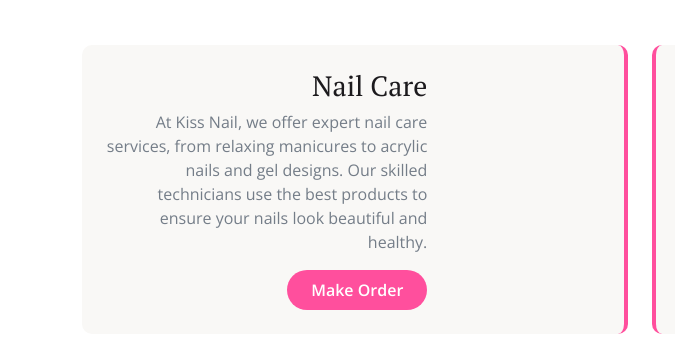
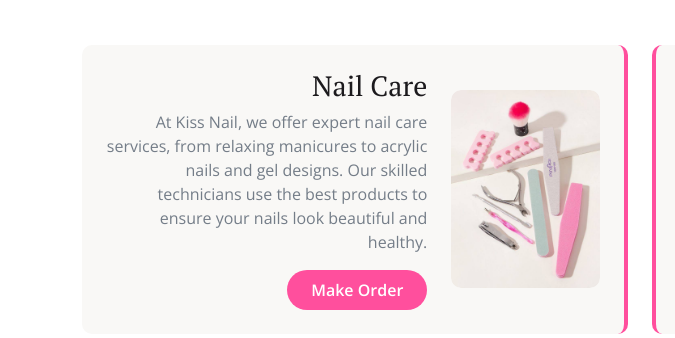
Before and after one commit to sovortey514/Kiss-Nail, a plain HTML site: page index.html in a window 1280 px wide. Shown: the part 1351-1689 px from the top of the page, 0-675 px from the left. Drawn offline with nearby package versions, Linux system fonts and the light colour scheme.

Commit message:
Update image

```diff
--- a/index.html
+++ b/index.html
@@ -195,7 +195,7 @@
                             </div>
                             <div class="col-4">
                                 <div class="services-img d-flex align-items-center justify-content-center rounded">
-                                    <img src="img/image1.png" class="img-fluid rounded" alt="">
+                                    <img src="img/image.png" class="img-fluid rounded" alt="">
                                 </div>
                             </div>
                         </div>
```
Also changed, not shown: service.html (+1 -1 lines).
